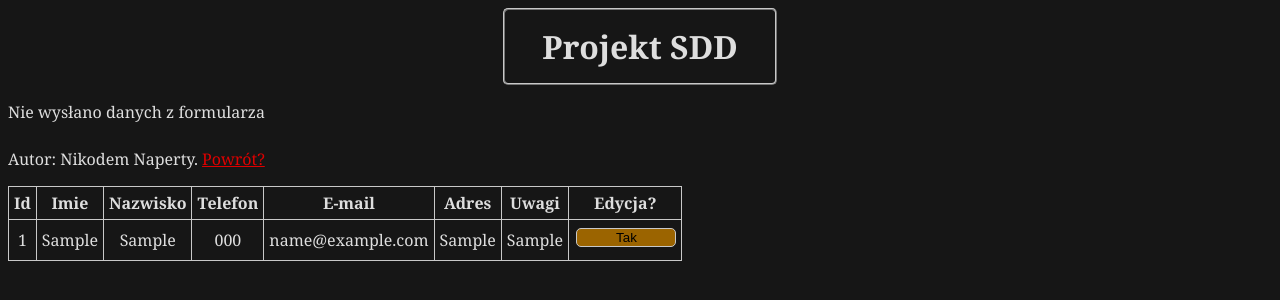
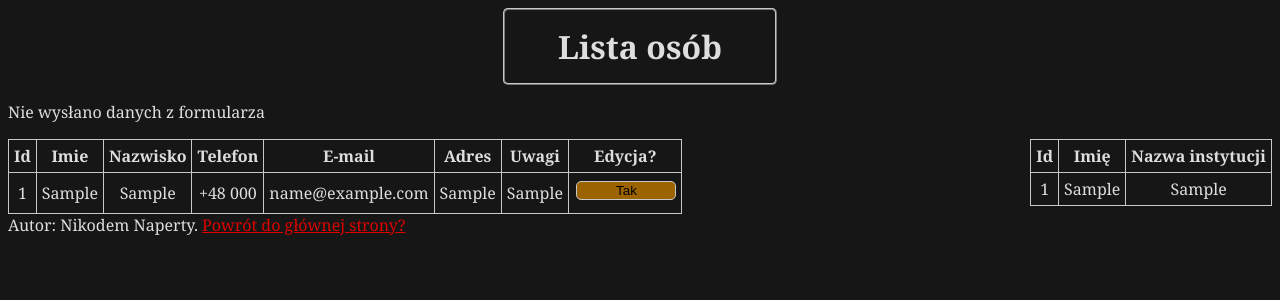
Before and after one commit to niko429/a01praktykiSDD, a PHP site: page /PHP/osoby.php in a window 1280 px wide. Shown: the top 300 px of the page. Run offline with PHP 8.4, Linux system fonts and the light colour scheme; tables that the repository leaves empty hold one stand-in row (values such as "Sample post").

Commit message:
Nowe zmiany co do plików PHP

```diff
--- a/PHP/osoby.php
+++ b/PHP/osoby.php
@@ -3,12 +3,12 @@
 <head>
     <meta charset="UTF-8">
     <meta name="author" content="Nikodem">
-    <title>Projekt SDD</title>
+    <title>Lista osób</title>
     <link rel="stylesheet" href="../CSS/styl.css">
 </head>
 <body>
     <header>
-        <h1>Projekt SDD</h1>
+        <h1>Lista osób</h1>
     </header>
     <main>
         <?php
@@ -41,34 +41,91 @@
             $azapytanie = "SELECT * FROM osoba";
             $awynik = mysqli_query($sql, $azapytanie);
 
-            echo "<table>";
+            echo "<table class='lewo_ale_klasa'>";
                 echo "<tr>";
-                    echo "<th>Id</th>";
-                    echo "<th>Imie</th>";
-                    echo "<th>Nazwisko</th>";
-                    echo "<th>Telefon</th>";
-                    echo "<th>E-mail</th>";
-                    echo "<th>Adres</th>";
-                    echo "<th>Uwagi</th>";
-                    echo "<th>Edycja?</th>";
+                    echo "<th class='podswietlenie'>Id</th>";
+                    echo "<th class='podswietlenie'>Imie</th>";
+                    echo "<th class='podswietlenie'>Nazwisko</th>";
+                    echo "<th class='podswietlenie'>Telefon</th>";
+                    echo "<th class='podswietlenie'>E-mail</th>";
+                    echo "<th class='podswietlenie'>Adres</th>";
+                    echo "<th class='podswietlenie'>Uwagi</th>";
+                    echo "<th class='podswietlenie'>Edycja?</th>";
                 echo "</tr>";
                 while ($awynik1 = mysqli_fetch_row($awynik)) {
                     echo "<tr>";
-                        echo "<td>$awynik1[0]</td>";
-                        echo "<td>$awynik1[1]</td>";
-                        echo "<td>$awynik1[2]</td>";
-                        echo "<td>$awynik1[3]</td>";
-                        echo "<td>$awynik1[4]</td>";
-                        echo "<td>$awynik1[5]</td>";
-                        echo "<td>$awynik1[6]</td>";
+                        echo "<td class='podswietlenie'>$awynik1[0]</td>";
+                        echo "<td class='podswietlenie'>$awynik1[1]</td>";
+                        echo "<td class='podswietlenie'>$awynik1[2]</td>";
+                        echo "<td class='podswietlenie'>+48 $awynik1[3]</td>";
+                        echo "<td class='podswietlenie'>$awynik1[4]</td>";
+                        echo "<td class='podswietlenie'>$awynik1[5]</td>";
+                        echo "<td class='podswietlenie'>$awynik1[6]</td>";
                         echo '<td><input type="submit" value="Tak" name="wyslij" class="wycz_plus"></td>';
                     echo "</tr>";
                 }
+            echo "</table>";
+
+            $zapytanie1 = "SELECT osoba.id, imie, instytucja.nazwa FROM osoba INNER JOIN instytucja ON instytucja.id = osoba.id";
+            $wynik1 = mysqli_query($sql, $zapytanie1);
+            echo "<table class='prawo_ale_klasa''>";
+                echo "<tr>";
+                    echo "<th class='podswietlenie'>Id</th>";
+                    echo "<th class='podswietlenie'>Imię</th>";
+                    echo "<th class='podswietlenie'>Nazwa instytucji</th>";
+                echo "</tr>";
+                    // Próba 3
+                        // while ($wynik2 = mysqli_fetch_row($wynik1)){
+                        //     echo "<tr>";
+                        //     if ($wynik2[0] == "" and $wynik2[1] == ""){
+                        //         echo "<td class='podswietlenie'><i title='To zostało automatycznie dodane po przez skrypt oznaczający że jakimś cudem tutaj nie ma danych'>Brak danych</i></td>";
+                        //         echo "<td class='podswietlenie'><i title='To zostało automatycznie dodane po przez skrypt oznaczający że jakimś cudem tutaj nie ma danych'>Brak danych</i></td>";
+                        //     } else {
+                        //         echo "<td class='podswietlenie'>$wynik2[0]</td>";
+                        //         echo "<td class='podswietlenie'>$wynik2[1]</td>";
+                        //     }
+                        //     echo "</tr>";
+
+                    // Próba 2
+                        while ($wynik2 = mysqli_fetch_row($wynik1)){
+                            echo "<tr>";
+                                echo "<td class='podswietlenie'>$wynik2[0]</td>";
+                                if ($wynik2[1] == ""){
+                                    echo "<td class='podswietlenie'><i title='To zostało automatycznie dodane po przez skrypt oznaczający że jakimś cudem tutaj nie ma danych'>Brak imiona</i></td>";
+                                } else {
+                                    echo "<td class='podswietlenie'>$wynik2[1]</td>";
+                                }
+                                if ($wynik2[2] == ""){
+                                    echo "<td class='podswietlenie'><i title='To zostało automatycznie dodane po przez skrypt oznaczający że jakimś cudem tutaj nie ma danych'>Brak nazwy</i></td>";
+                                } else {
+                                    echo "<td class='podswietlenie'>$wynik2[2]</td>";
+                                }
+                            echo "</tr>";
+                        }
+                    // Próba 1
+                        // echo "<td class='podswietlenie'>";
+                        //     if ($wynik2[0] == ""){
+                        //         echo "<i title='To zostało automatycznie dodane po przez skrypt oznaczający że jakimś cudem tutaj nie ma danych'>Brak imiona</i>";
+                        //     } else {
+                        //         echo $wynik2[0];
+                        //     }
+                        // echo "</td>";
+                        // echo "<td class='podswietlenie'>";
+                        // if ($wynik2[1] == "") {
+                        //     echo "<i title='To zostało automatycznie dodane po przez skrypt oznaczający że jakimś cudem tutaj nie ma danych'>Brak nazwy</i>";
+                        // } else {
+                        //     echo $wynik2[1];
+                        // }
+                        // echo "</td>";
+            echo "</table>";
             mysqli_close($sql);
         ?>
+        <script src="../JS/button.js">
+
+        </script>
     </main>
     <footer>
-        <p>Autor: Nikodem Naperty. <a href="start.html">Powrót?</a></p>
+        <p>Autor: Nikodem Naperty. <a href="../HTML/start.html">Powrót do głównej strony?</a></p>
     </footer>
 </body>
 </html>
```
Also changed, not shown: PHP/instytucja.php (+45 -19 lines).
